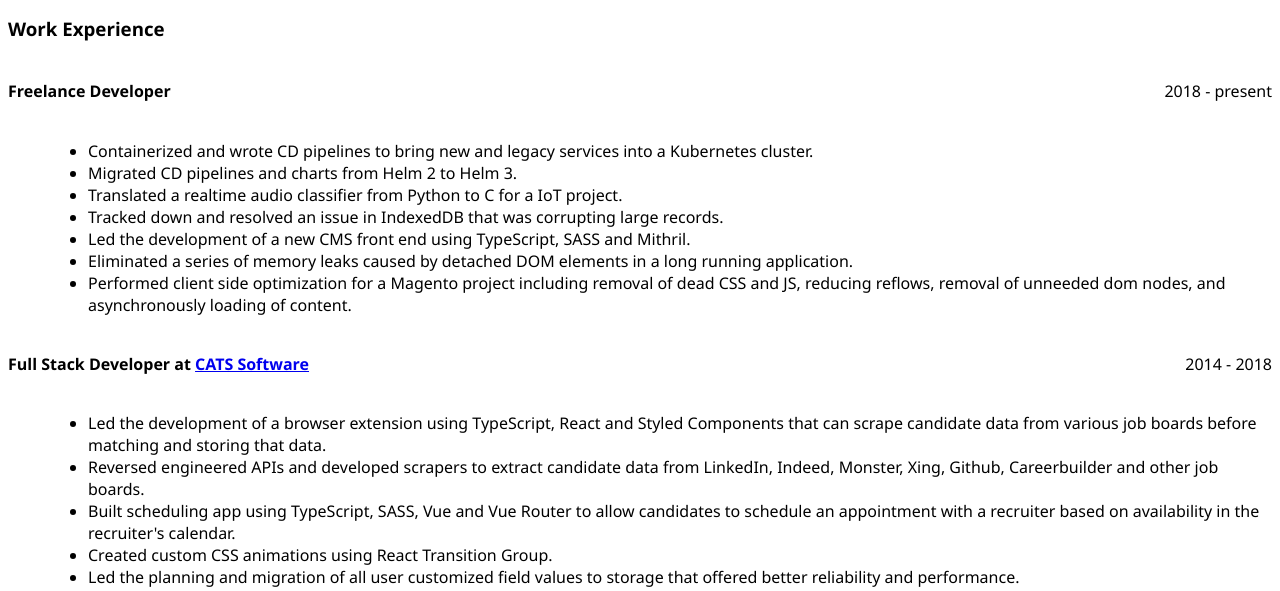
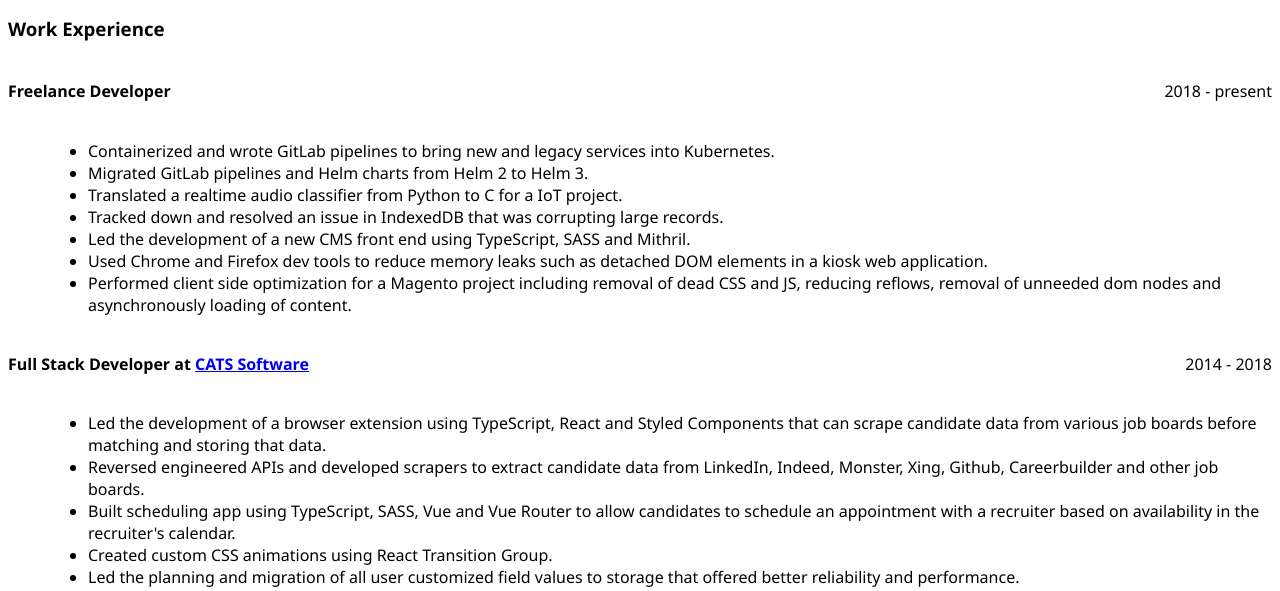
Before and after one commit to stevegagnon/stevegagnon.github.io, a plain HTML site: page index.html in a window 1280 px wide. Shown: the part 186-777 px from the top of the page. Drawn offline with Linux system fonts and the light colour scheme.

Commit message:
update words

```diff
--- a/index.html
+++ b/index.html
@@ -30,13 +30,13 @@
 				</dt>
 				<dd>
 					<ul>
-						<li>Containerized and wrote CD pipelines to bring new and legacy services into a Kubernetes cluster.</li>
-						<li>Migrated CD pipelines and charts from Helm 2 to Helm 3.</li>
+						<li>Containerized and wrote GitLab pipelines to bring new and legacy services into Kubernetes.</li>
+						<li>Migrated GitLab pipelines and Helm charts from Helm 2 to Helm 3.</li>
 						<li>Translated a realtime audio classifier from Python to C for a IoT project.</li>
 						<li>Tracked down and resolved an issue in IndexedDB that was corrupting large records.</li>
 						<li>Led the development of a new CMS front end using TypeScript, SASS and Mithril.</li>
-						<li>Eliminated a series of memory leaks caused by detached DOM elements in a long running application.</li>
-						<li>Performed client side optimization for a Magento project including removal of dead CSS and JS, reducing reflows, removal of unneeded dom nodes, and asynchronously loading of content.</li>
+						<li>Used Chrome and Firefox dev tools to reduce memory leaks such as detached DOM elements in a kiosk web application.</li>
+						<li>Performed client side optimization for a Magento project including removal of dead CSS and JS, reducing reflows, removal of unneeded dom nodes and asynchronously loading of content.</li>
 					</ul>
 				</dd>
 
```
